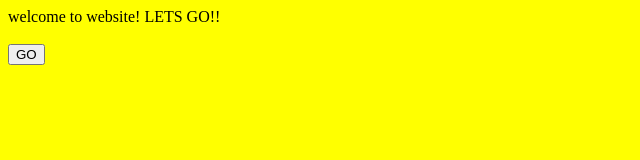
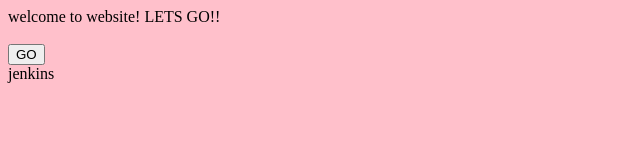
Before and after one commit to varuncobain/jenkinstrainingfirst-, a plain HTML site: page index.html in a window 1280 px wide. Shown: the whole page, without its empty margins (0-640 px from the left). Drawn offline with Linux system fonts and the light colour scheme.

Commit message:
new commit

```diff
--- a/index.html
+++ b/index.html
@@ -1,8 +1,10 @@
-<body bgcolor='yellow'>
+<body bgcolor='pink'>
 welcome to website!
 LETS GO!!
 <br> <br>
 
 <button> GO </button>
+<br>
+jenkins
 
 </body>
```
